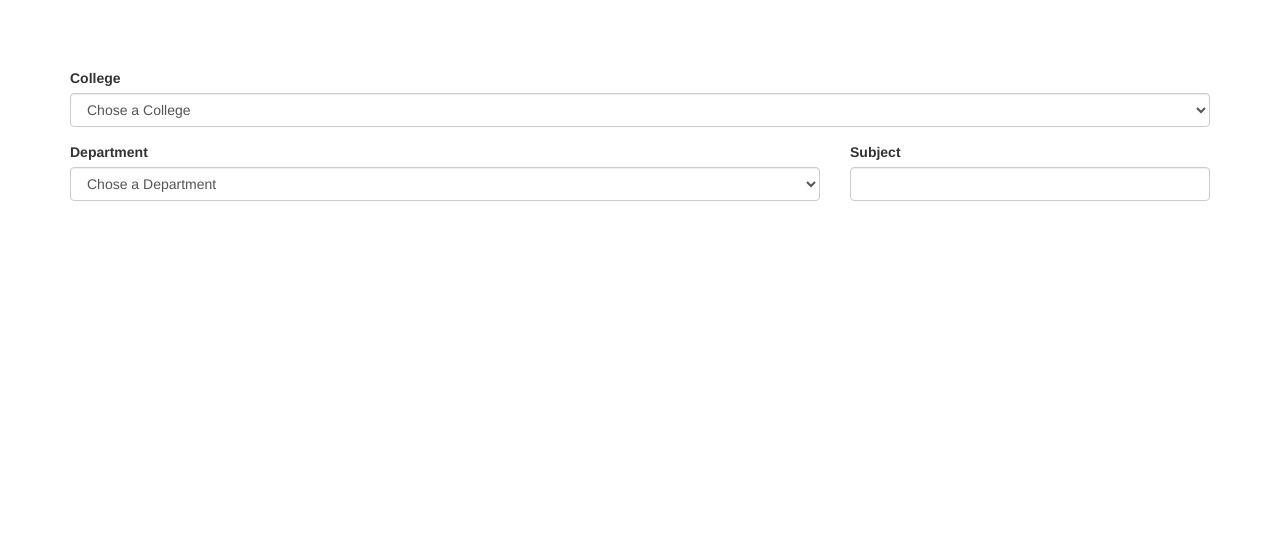
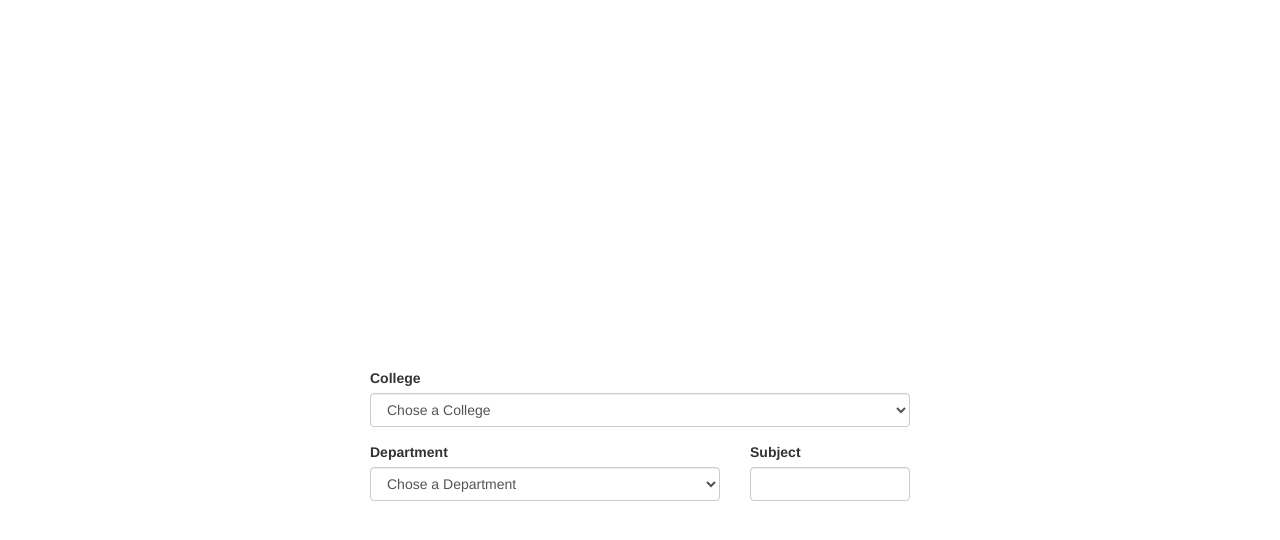
Before and after one commit to Rafena/QuizTakingApp, a website: page public_html/index.html in a window 1280 px wide. Shown: the part 54-594 px from the top of the page. Drawn offline with nearby package versions, Linux system fonts and the light colour scheme; files that its build step writes are made by us from their sources; files whose address does not match are found by name.

Commit message:
commitng for nirav

```diff
--- a/public_html/index.html
+++ b/public_html/index.html
@@ -35,7 +35,7 @@
     <!-- Content -->
     <div class="container text-center">
         <div class="row content">
-          <form class="fisrtForm">
+          <form class="fisrtForm" style="padding: 300px">
             <div class="col-sm-12">
               <div class="form-group">
                   <label for="college">College</label>
```
Also changed, not shown: public_html/navbar.html (+0 -6 lines).
